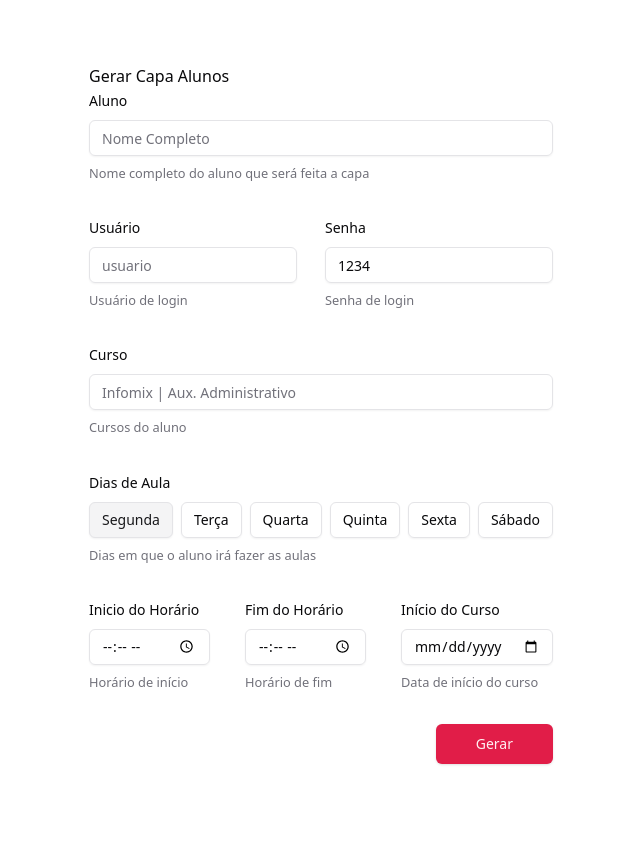
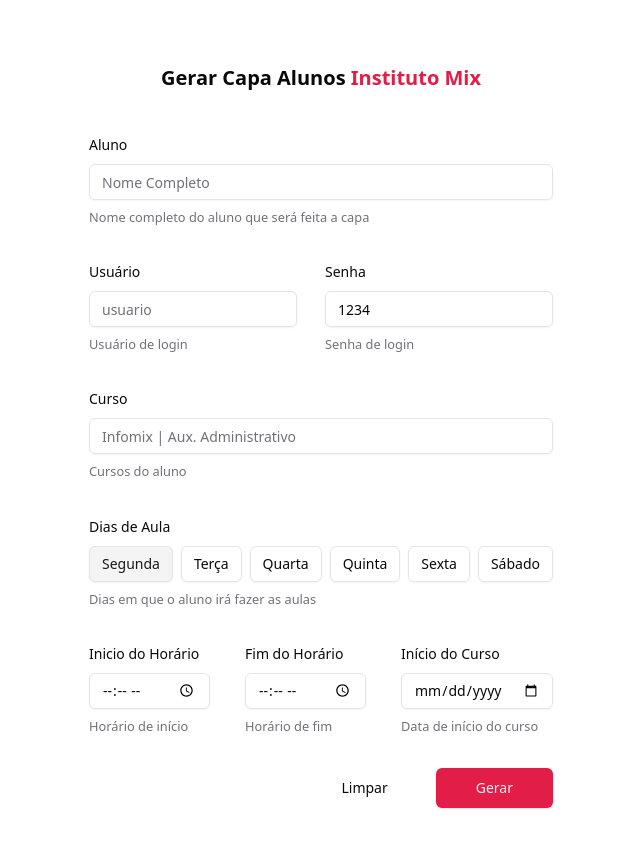
Before and after one commit to mateusfg7/gerar-capa-aluno, a Next.js app: page / in a window 1280 px wide. Shown: the top 848 px of the page, without its empty margins (319-959 px from the left). Built offline with nearby package versions, Linux system fonts and the light colour scheme.

Commit message:
feat(form): complete form

```diff
--- a/src/app/page.tsx
+++ b/src/app/page.tsx
@@ -1,8 +1,8 @@
 "use client";
 
+import { useState } from "react";
 import { useForm } from "react-hook-form";
 import { zodResolver } from "@hookform/resolvers/zod";
-import { z } from "zod";
 import {
   Form,
   FormControl,
@@ -16,19 +16,24 @@ import { Button } from "~/components/ui/button";
 import { Input } from "~/components/ui/input";
 import { ToggleGroup, ToggleGroupItem } from "~/components/ui/toggle-group";
 
-const formSchema = z.object({
-  aluno: z.string(),
-  usuario: z.string(),
-  senha: z.string().default("1234"),
-  curso: z.string(),
-  diasDeAula: z.array(z.string()),
-  inicioDoHorario: z.string(),
-  fimDoHorario: z.string(),
-  inicioDoCurso: z.date(),
-});
-type FormSchema = z.infer<typeof formSchema>;
+import { FormSchema, formSchema } from "~/lib/form-schema";
+import { GeneratedCover } from "~/components/generated-cover";
 
 export default function Home() {
+  // const [values, setValues] = useState<FormSchema>({
+  //   aluno: "Mateus Felipe Gonçalves",
+  //   usuario: "mateusfelipe",
+  //   senha: "1234",
+  //   curso: "Montagem e Manutenção | Dev. Games | Aux. Administrativo",
+  //   diasDeAula: ["Seg", "Ter"],
+  //   inicioDoHorario: "08:00",
+  //   fimDoHorario: "10:00",
+  //   inicioDoCurso: new Date(),
+  // });
+  const [values, setValues] = useState<FormSchema>();
+
+  const [isModalOpen, setIsModalOpen] = useState(false);
+
   const form = useForm<FormSchema>({
     resolver: zodResolver(formSchema),
     defaultValues: {
@@ -44,14 +49,21 @@ export default function Home() {
   });
 
   function onSubmit(values: FormSchema) {
-    console.log(values);
+    setValues(values);
+    setIsModalOpen(true);
   }
 
   return (
-    <div className="p-6 max-w-lg rounded-md m-auto">
-      <h1>Gerar Capa Alunos</h1>
+    <div className="max-w-lg m-auto">
+      <div className="p-6 w-full rounded-md">
+        <h1 className="w-full text-center text-xl font-bold mb-10">
+          Gerar Capa Alunos <span className="text-primary">Instituto Mix</span>
+        </h1>
         <Form {...form}>
-        <form onSubmit={form.handleSubmit(onSubmit)} className="space-y-8">
+          <form
+            onSubmit={form.handleSubmit(onSubmit)}
+            className="space-y-8 text-md"
+          >
             <FormField
               control={form.control}
               name="aluno"
@@ -192,7 +204,10 @@ export default function Home() {
                       <Input
                         type="date"
                         onChange={(e) =>
-                        form.setValue("inicioDoCurso", new Date(e.target.value))
+                          form.setValue(
+                            "inicioDoCurso",
+                            new Date(e.target.value)
+                          )
                         }
                       />
                     </FormControl>
@@ -203,7 +218,15 @@ export default function Home() {
               />
             </div>
 
-          <div className="flex justify-end">
+            <div className="flex gap-2 justify-end">
+              <Button
+                type="reset"
+                className="py-5 px-10"
+                variant="ghost"
+                onClick={() => form.reset()}
+              >
+                Limpar
+              </Button>
               <Button type="submit" className="py-5 px-10">
                 Gerar
               </Button>
@@ -211,5 +234,12 @@ export default function Home() {
           </form>
         </Form>
       </div>
+      {values && isModalOpen && (
+        <GeneratedCover
+          values={values}
+          toggleModal={() => setIsModalOpen(!isModalOpen)}
+        />
+      )}
+    </div>
   );
 }
```
Lines whose indentation alone changed are shown as unchanged.
